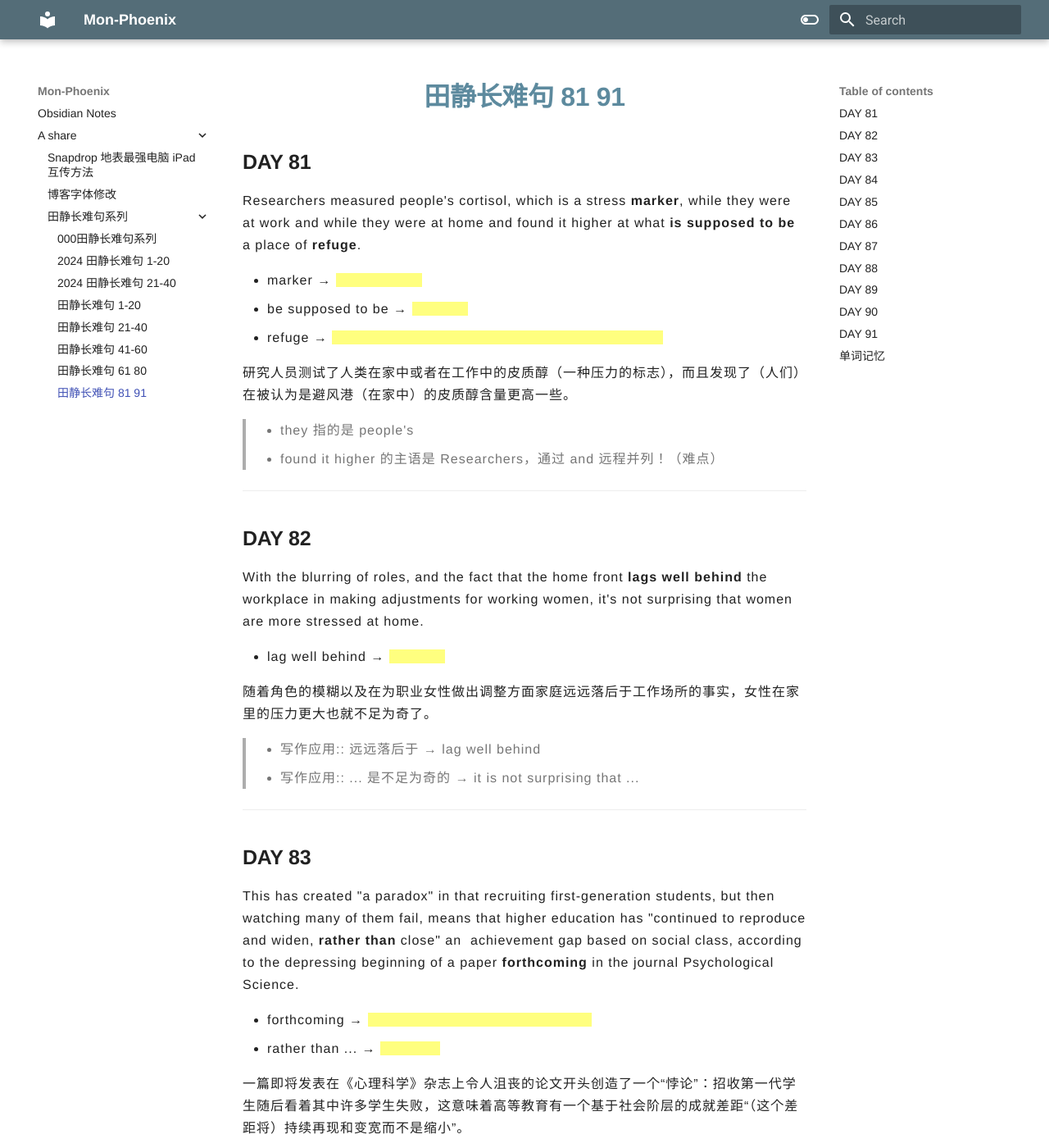
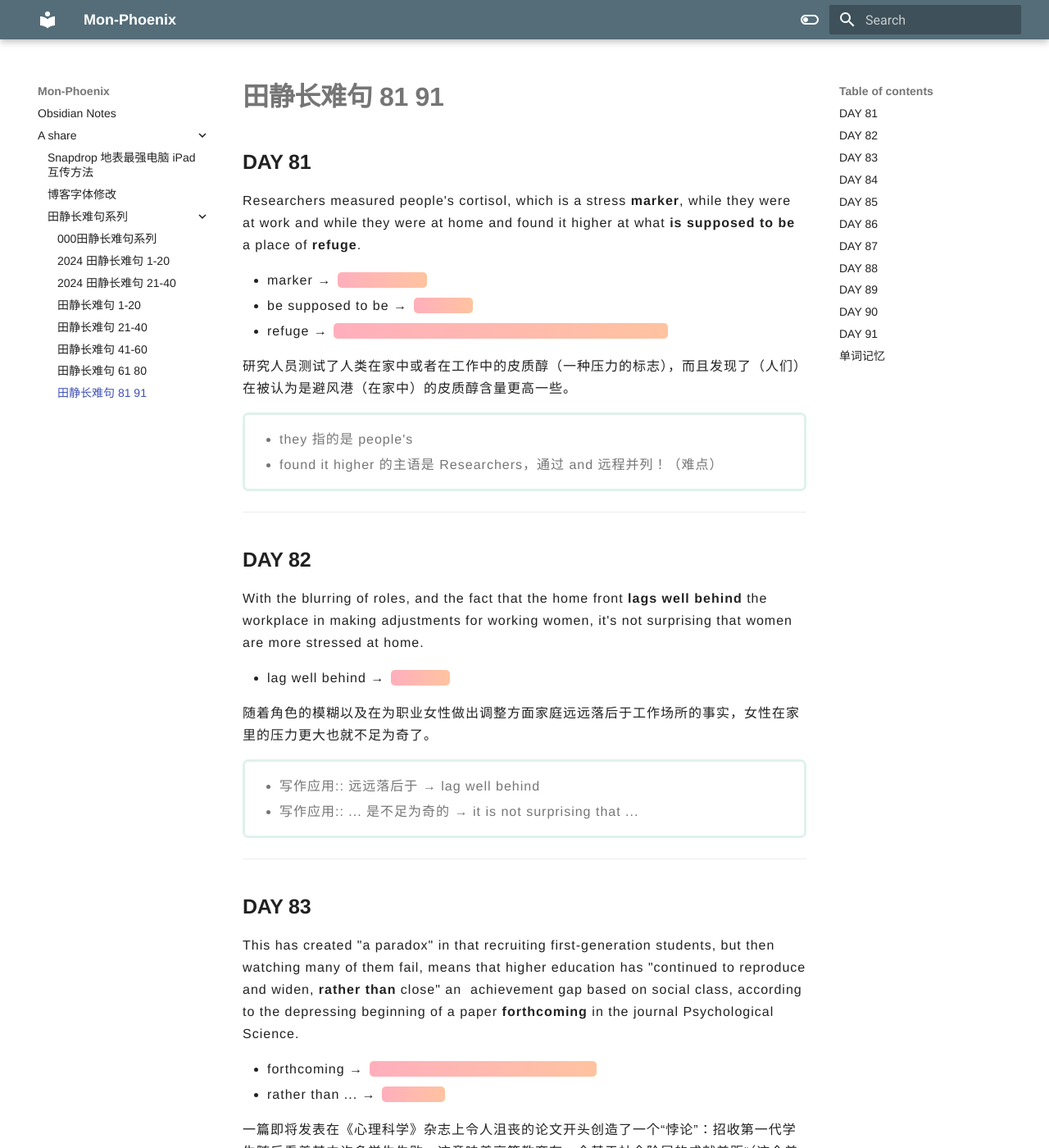
Before and after one commit to mon-phoenix/mon-phoenix, an MkDocs documentation site: the page built from docs/A-share/田静长难句系列/田静长难句 81-91.md, in a window 1280 px wide and 1400 px high. Shown: the whole window at 82% size. Built offline with MkDocs 1.6.1 and Material for MkDocs 9.7.7, drawn with Linux system fonts in a browser that asks for light colours.

Commit message:
Update style.css

```diff
--- a/docs/assets/css/style.css
+++ b/docs/assets/css/style.css
@@ -7,8 +7,6 @@ body {
 /**标题颜色**/
 
 .md-typeset h1 {
-    text-align: center;
-    color: #5d8a9e;
     font-weight: bold;
 }
 
@@ -35,6 +33,7 @@ body {
     margin-left: auto;
     margin-right: auto;
     display: block;
+    box-shadow: 0 0 10px rgba(0, 0, 0, .2);
 }
 
 .md-typeset img, .md-typeset svg, .md-typeset video {
@@ -48,12 +47,53 @@ body {
     letter-spacing: 1px;
 }
 
+.md-typeset ol li, .md-typeset ul li {
+    margin-bottom: 0.25em;
+}
+
 /**转换挖空**/
 
 .md-typeset mark {
-    color: transparent;
+  color: transparent;
+  background-image:linear-gradient(to right, #ffafbd,#ffc3a0);
+  border-radius: 5px;
+  padding: 1px 2px;
+  margin: 0px 2px;
 }
 
 .md-typeset mark:hover {
-  color: var(--text-highlight) !important;
+  color: black !important;
+  background-image:linear-gradient(to right, #ffafbd,#ffc3a0);
+  border-radius: 5px;
+  padding: 1px 2px;
+  margin: 0px 2px;
 }
+
+/**引用框美化**/
+/*
+.md-typeset blockquote {
+    color: #000000;
+    padding: 1px 15px;
+    border-left: 6px solid #546d78!important;
+    background-image: linear-gradient(to right, #d3cce3,#e9e4f0);
+    border-radius: 10px;
+}*/
+.md-typeset blockquote {
+    border: 3px solid #bde4d47a;
+    background-color: transparent;
+    border-radius: 0.4375em;
+}
+
+[dir=ltr] .md-typeset blockquote {
+    border-left: 3px solid #bde4d47a;
+}
+
+/**表格框线**/
+
+.md-typeset table:not([class]) td:not([align]), .md-typeset table:not([class]) th:not([align]) {
+    border: 1px solid;
+}
+
+table {
+    border-collapse: collapse;
+}
```
